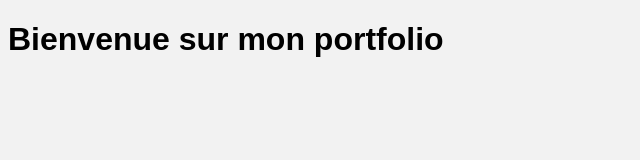
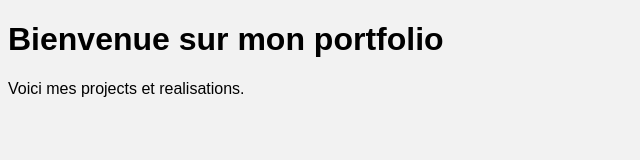
Before and after one commit to Ouchbaracode/monportfolio, a plain HTML site: page index.html in a window 1280 px wide. Shown: the whole page, without its empty margins (0-640 px from the left). Drawn offline with Linux system fonts and the light colour scheme.

Commit message:
Ajout d'un paragraphe a index.html

```diff
--- a/index.html
+++ b/index.html
@@ -8,6 +8,7 @@
 </head>
 <body>
     <h1>Bienvenue sur mon portfolio</h1>
+    <p>Voici mes projects et realisations.</p>
     <script src="script.js"></script>
 </body>
 </html>
```
